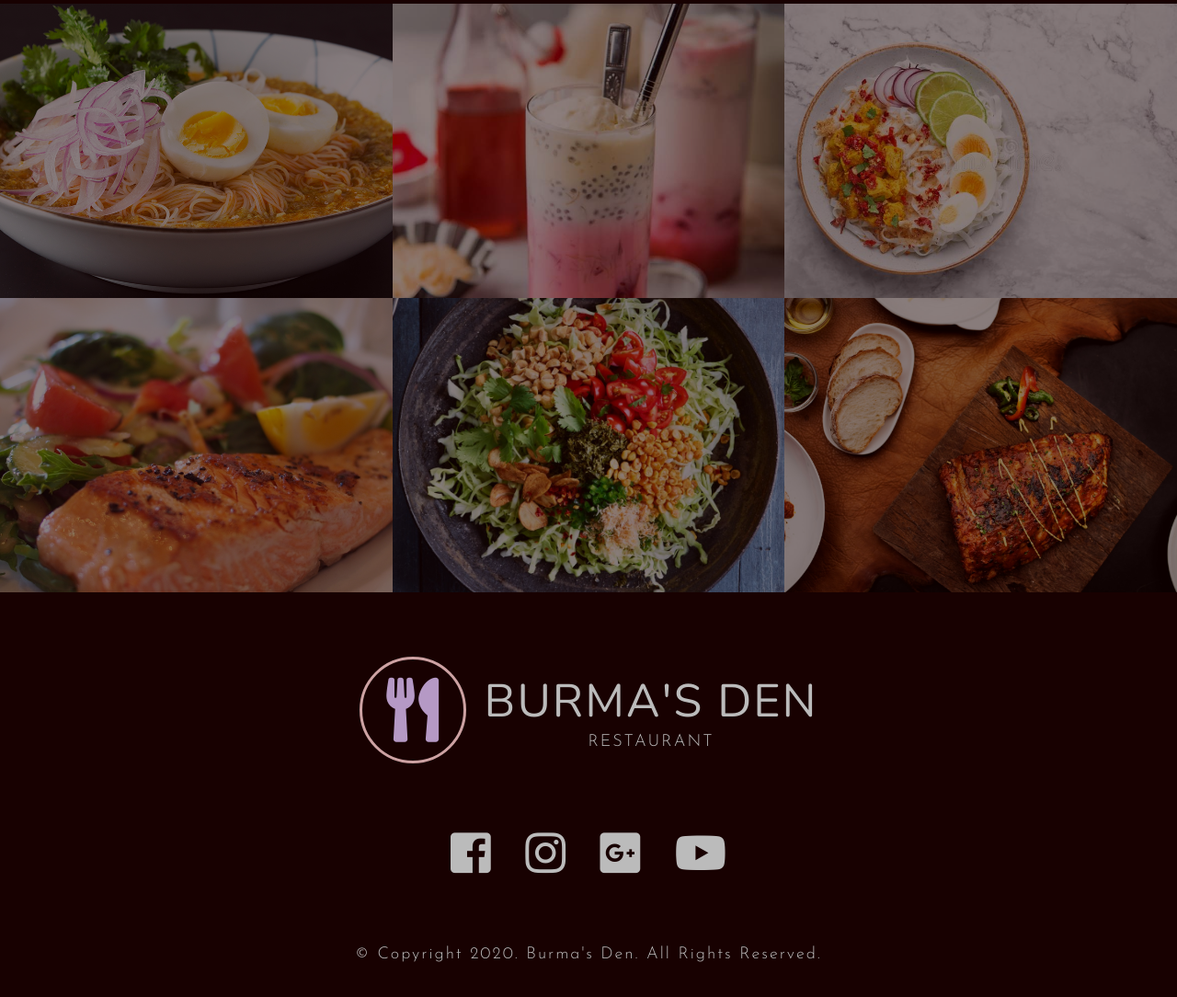
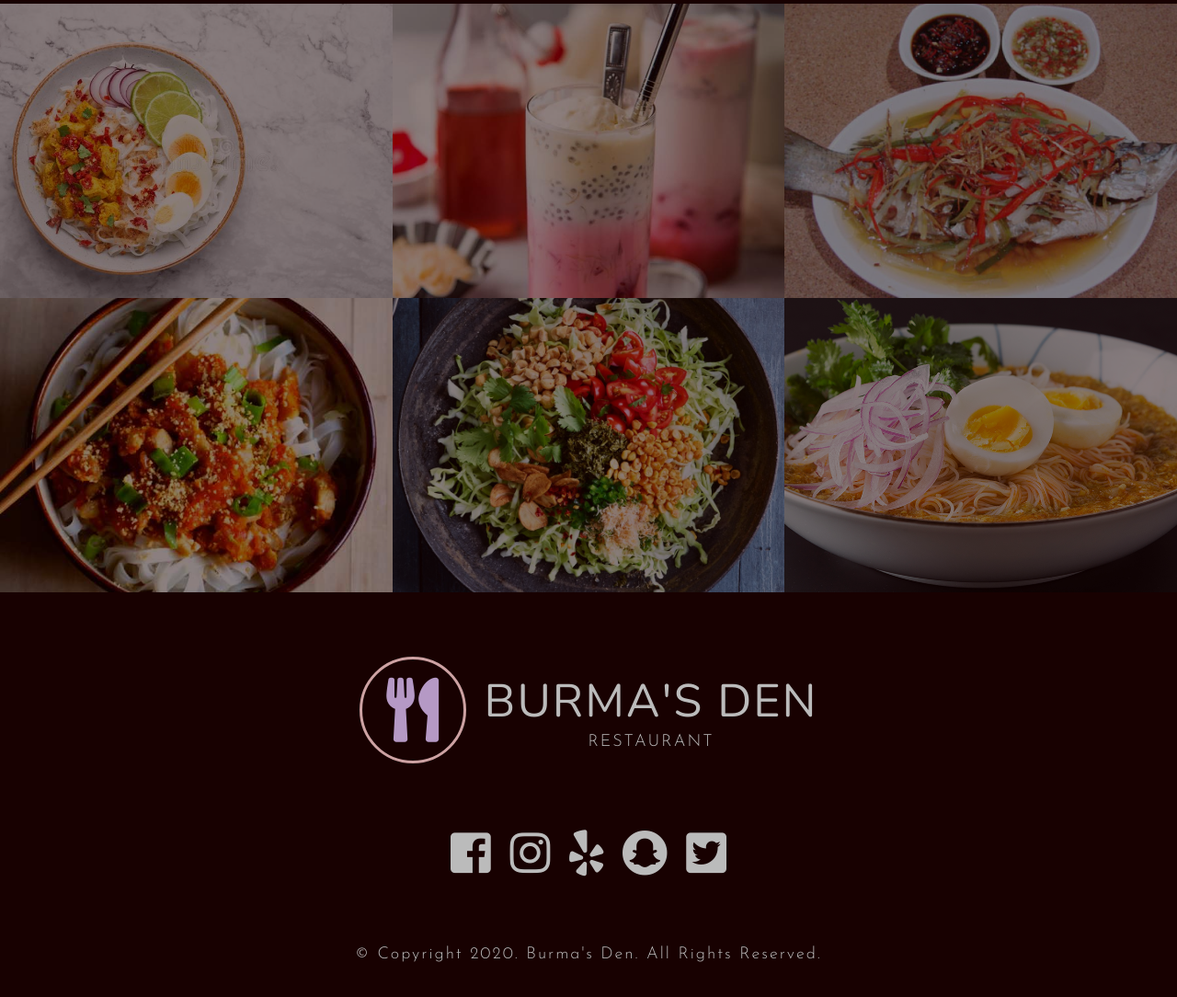
Before and after one commit to chotimmysf/saas-restuarant-proj, a website: page index.html in a window 1280 px wide. Shown: the part 1516-2600 px from the top of the page at 92% size. Drawn offline with nearby package versions, Linux system fonts and the light colour scheme.

Commit message:
Jan 6 2020

```diff
--- a/index.html
+++ b/index.html
@@ -41,10 +41,10 @@
               <a href="#" class="nav-list-link">Home</a>
             </li>
             <li class="nav-list-item">
-              <a href="#" class="nav-list-link">About Us</a>
+              <a href="#" class="nav-list-link">Lunch</a>
             </li>
             <li class="nav-list-item">
-              <a href="#" class="nav-list-link">Gallery</a>
+              <a href="#" class="nav-list-link">Dinner</a>
             </li>
             <li class="nav-list-item">
               <a href="#" class="nav-list-link">Reservations</a>
@@ -118,22 +118,6 @@
       <div class="cards-wrapper">
         <div class="card">
           <div class="card-overlay">
-            <h1 class="card-overlay-heading">Mohinga</h1>
-            <p class="card-overlay-paragraph">Price: $18.00</p>
-            <button type="button" class="card-overlay-btn">Order Now!</button>
-          </div>
-          <img src="image/gallery-img-1.jpg" class="card-img" />
-        </div>
-        <div class="card">
-          <div class="card-overlay">
-            <h1 class="card-overlay-heading">Falooda</h1>
-            <p class="card-overlay-paragraph">Price: $7.50</p>
-            <button type="button" class="card-overlay-btn">Order Now!</button>
-          </div>
-          <img src="image/gallery-img-2.jpg" class="card-img" />
-        </div>
-        <div class="card">
-          <div class="card-overlay">
             <h1 class="card-overlay-heading">Nan Gyi Dok</h1>
             <p class="card-overlay-paragraph">Price: $15.00</p>
             <button type="button" class="card-overlay-btn">Order Now!</button>
@@ -142,11 +126,27 @@
         </div>
         <div class="card">
           <div class="card-overlay">
+            <h1 class="card-overlay-heading">Falooda</h1>
+            <p class="card-overlay-paragraph">Price: $4.50</p>
+            <button type="button" class="card-overlay-btn">Order Now!</button>
+          </div>
+          <img src="image/gallery-img-2.jpg" class="card-img" />
+        </div>
+        <div class="card">
+          <div class="card-overlay">
+            <h1 class="card-overlay-heading">Steamed Whole Fish</h1>
+            <p class="card-overlay-paragraph">Price: $38.00</p>
+            <button type="button" class="card-overlay-btn">Order Now!</button>
+          </div>
+          <img src="image/fish-recipe-2.jpg" class="card-img" />
+        </div>
+        <div class="card">
+          <div class="card-overlay">
             <h1 class="card-overlay-heading">Shan Noodle</h1>
             <p class="card-overlay-paragraph">Price: $15.00</p>
             <button type="button" class="card-overlay-btn">Order Now!</button>
           </div>
-          <img src="images/gallery-img-4.jpeg" class="card-img" />
+          <img src="image/gallery-img-4.jpg" class="card-img" />
         </div>
         <div class="card">
           <div class="card-overlay">
@@ -158,11 +158,11 @@
         </div>
         <div class="card">
           <div class="card-overlay">
-            <h1 class="card-overlay-heading">Grilled Whole Fish</h1>
-            <p class="card-overlay-paragraph">Price: $35.00</p>
+            <h1 class="card-overlay-heading">Mohinga</h1>
+            <p class="card-overlay-paragraph">Price: $18.00</p>
             <button type="button" class="card-overlay-btn">Order Now!</button>
           </div>
-          <img src="images/gallery-img-6.jpeg" class="card-img" />
+          <img src="image/gallery-img-1.jpg" class="card-img" />
         </div>
       </div>
     </section>
@@ -192,12 +192,17 @@
           </li>
           <li class="social-media-item">
             <a href="#" class="social-media-link">
-              <i class="fab fa-google-plus-square"></i>
+              <i class="fab fa-yelp"></i>
             </a>
           </li>
           <li class="social-media-item">
             <a href="#" class="social-media-link">
-              <i class="fab fa-youtube"></i>
+              <i class="fab fa-snapchat"></i>
+            </a>
+          </li>
+          <li class="social-media-item">
+            <a href="#" class="social-media-link">
+              <i class="fab fa-twitter-square"></i>
             </a>
           </li>
         </ul>
--- a/scss/_base.scss
+++ b/scss/_base.scss
@@ -6,6 +6,8 @@ $color-white: #fff;
 $color-plumwine: #180101;
 $color-maroon: #421212;
 $color-wine: #470a0a;
+$color-oldrose: #cda2a3;
+$color-oldlilac: #b599c5;
 
 $font-josefinSans: "Josefin Sans", sans-serif;
 $font-nunito: "Nunito", sans-serif;
--- a/scss/_components.scss
+++ b/scss/_components.scss
@@ -6,12 +6,12 @@
   right: 5%;
   z-index: 300;
 
-    @media(max-width: 800px) {
+  @media (max-width: 800px) {
     width: 35px;
     height: 35px;
   }
 
-    @media(max-width: 500px) {
+  @media (max-width: 500px) {
     width: 25px;
     height: 25px;
   }
@@ -22,20 +22,20 @@
     flex-direction: column;
     justify-content: space-around;
     cursor: pointer;
-        transition: transform .5s;
+    transition: transform 0.5s;
 
     &-line {
       width: 100%;
       height: 4px;
       background-color: $color-primary;
       transform-origin: right;
-            transition: all .5s .5s;
+      transition: all 0.5s 0.5s;
 
-            @media(max-width: 800px) {
+      @media (max-width: 800px) {
         height: 3px;
       }
 
-            @media(max-width: 500px) {
+      @media (max-width: 500px) {
         height: 2px;
       }
     }
@@ -47,19 +47,19 @@
   color: $color-primary;
   width: 110px;
   height: 110px;
-    border: 3px solid $color-primary;
+  border: 3px solid $color-oldrose;
   border-radius: 50%;
   margin-right: 20px;
   text-decoration: none;
   @include flexLayout;
 
-    @media(max-width: 1000px) {
+  @media (max-width: 1000px) {
     font-size: 50px;
     width: 90px;
     height: 90px;
   }
 
-    @media(max-width: 500px) {
+  @media (max-width: 500px) {
     height: 50px;
     width: 50px;
     font-size: 30px;
@@ -73,11 +73,11 @@
   color: $color-secondary;
   @include textStyles;
 
-    @media(max-width: 1000px) {
+  @media (max-width: 1000px) {
     font-size: 40px;
   }
 
-    @media(max-width: 500px) {
+  @media (max-width: 500px) {
     font-size: 20px;
     text-align: center;
   }
@@ -90,28 +90,28 @@
   text-align: center;
   @include textStyles;
 
-    @media(max-width: 500px) {
+  @media (max-width: 500px) {
     font-size: 12px;
     text-align: center;
   }
 }
 
 .main-heading {
-    font-family: $font-dancingScript;
+  font-family: $font-lato;
   font-size: 100px;
   font-weight: 300;
   color: $color-primary;
   margin-bottom: 40px;
 
-    @media(max-width: 1600px) {
+  @media (max-width: 1600px) {
     font-size: 80px;
   }
 
-    @media(max-width: 1000px) {
+  @media (max-width: 1000px) {
     font-size: 60px;
   }
 
-    @media(max-width: 500px) {
+  @media (max-width: 500px) {
     font-size: 40px;
     margin-bottom: 20px;
   }
@@ -125,21 +125,21 @@
   margin-bottom: 80px;
   text-align: center;
 
-    @media(max-width: 1600px) {
+  @media (max-width: 1600px) {
     font-size: 50px;
     margin-bottom: 50px;
   }
 
-    @media(max-width: 1300px) {
+  @media (max-width: 1300px) {
     font-size: 40px;
     margin-bottom: 30px;
   }
 
-    @media(max-width: 1000px) {
+  @media (max-width: 1000px) {
     font-size: 30px;
   }
 
-    @media(max-width: 500px) {
+  @media (max-width: 500px) {
     font-size: 20px;
     margin-bottom: 10px;
   }
@@ -152,25 +152,25 @@
   font-size: 14px;
   text-transform: uppercase;
   letter-spacing: 1px;
-    color: $color-primary;
+  color: $color-oldrose;
   background-color: transparent;
-    border: 1px solid $color-primary;
+  border: 1px solid $color-oldrose;
   outline: none;
   cursor: pointer;
-    transition: all .4s;
+  transition: all 0.4s;
 
   &:hover {
-        background-color: $color-primary;
+    background-color: $color-oldrose;
     color: $color-dark;
   }
 
-    @media(max-width: 800px) {
+  @media (max-width: 800px) {
     width: 150px;
     height: 35px;
     font-size: 12px;
   }
 
-    @media(max-width: 500px) {
+  @media (max-width: 500px) {
     width: 130px;
     height: 30px;
     font-size: 10px;
@@ -191,28 +191,28 @@
     position: absolute;
     top: 0;
     left: -100%;
-        background-color: rgba($color-primary, .6);
+    background-color: rgba($color-primary, 0.6);
     color: $color-white;
     z-index: 10;
     @include flexLayout;
     flex-direction: column;
     @extend %fullSpace;
-        transition: left .7s;
+    transition: left 0.7s;
 
     &-heading {
       font-family: $font-nunito;
       font-size: 50px;
       @include textStyles(capitalize);
 
-            @media(max-width: 900px) {
+      @media (max-width: 900px) {
         font-size: 35px;
       }
 
-            @media(max-width: 650px) {
+      @media (max-width: 650px) {
         font-size: 25px;
       }
 
-            @media(max-width: 500px) {
+      @media (max-width: 500px) {
         display: none;
       }
     }
@@ -223,15 +223,15 @@
       margin-bottom: 30px;
       @include textStyles(capitalize);
 
-            @media(max-width: 900px) {
+      @media (max-width: 900px) {
         font-size: 20px;
       }
 
-            @media(max-width: 650px) {
+      @media (max-width: 650px) {
         font-size: 15px;
       }
 
-            @media(max-width: 500px) {
+      @media (max-width: 500px) {
         display: none;
       }
     }
@@ -251,13 +251,13 @@
       outline: none;
       cursor: pointer;
 
-            @media(max-width: 900px) {
+      @media (max-width: 900px) {
         font-size: 12px;
         width: 130px;
         height: 30px;
       }
 
-            @media(max-width: 650px) {
+      @media (max-width: 650px) {
         font-size: 10px;
         width: 100px;
         height: 30px;
@@ -268,6 +268,6 @@
   &-img {
     @extend %fullSpace;
     object-fit: cover;
-        opacity: .5;
+    opacity: 0.5;
   }
 }
```
Also changed, not shown: image/fish-recipe-2.jpg (added), image/gallery-img-4.jpg (added), 1 other file. Lines whose indentation alone changed are shown as unchanged.
